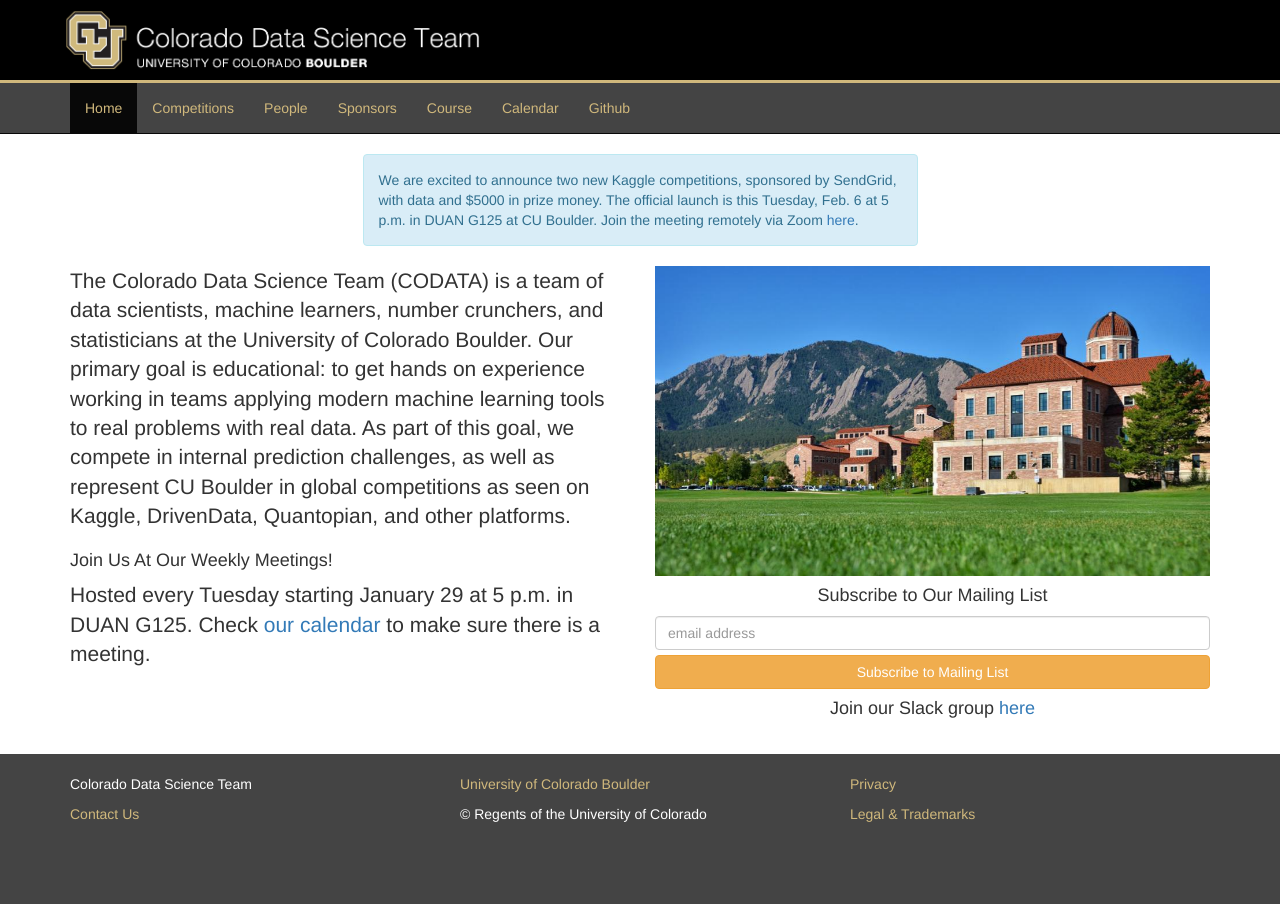
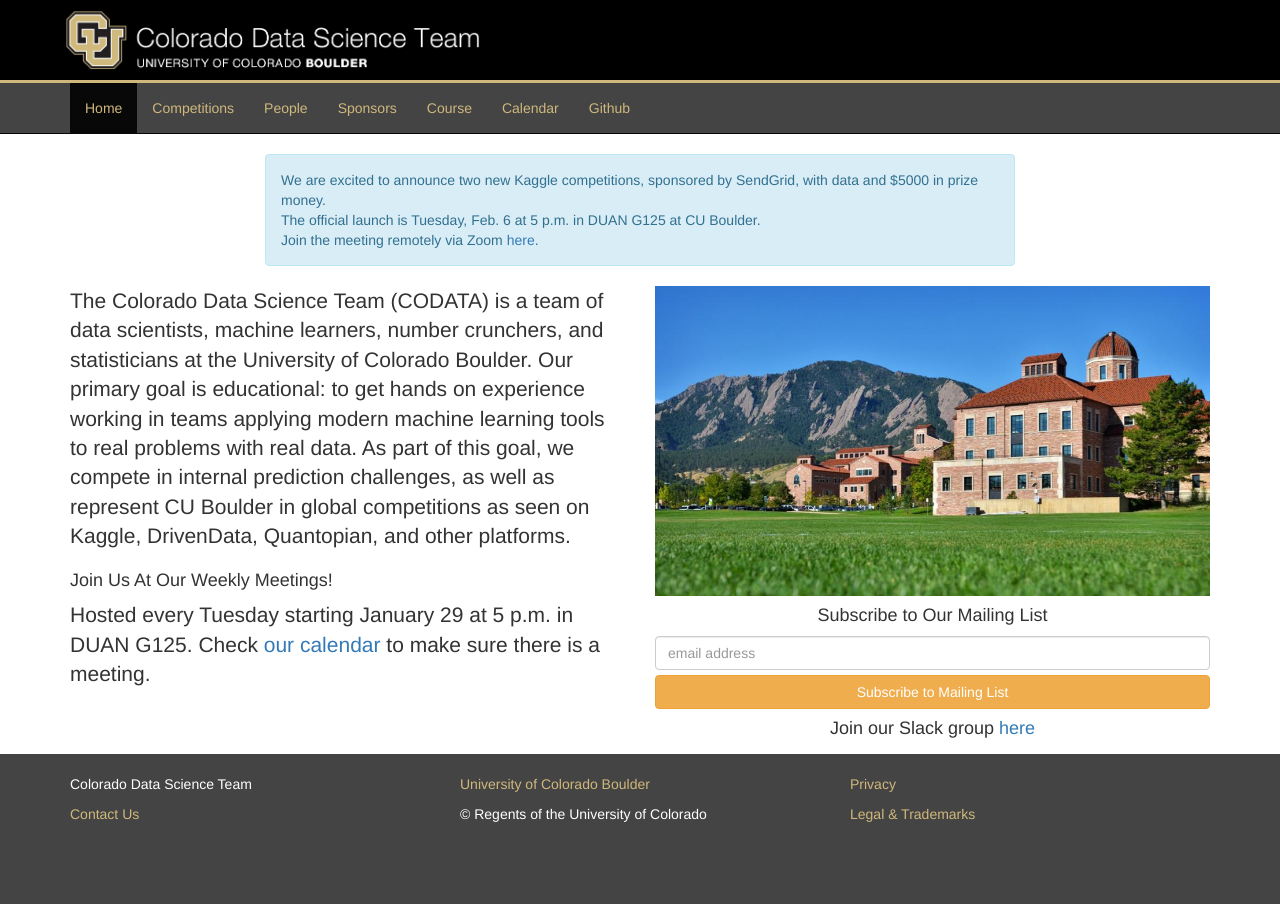
Before and after one commit to CoDataScience/codatascience.github.io, a Jekyll site: the page built from index.html, in a window 1280 px wide. Built offline with Jekyll 4.4.1, drawn with Linux system fonts in a browser that asks for light colours; the list of posts is cut into pages by our own code; comment, search, counter and statistics services are not loaded.

Commit message:
Update SendGrid competition text

```diff
--- a/index.html
+++ b/index.html
@@ -23,9 +23,10 @@
     link: 'http://codata.colorado.edu/notebooks/tutorials/odc_vowpalwabbit_nehal_kamat/'
 ---
 <div class="row">
-  <div class="col-md-6 col-md-offset-3">
+  <div class="col-md-8 col-md-offset-2">
     <div class="alert alert-info" role="alert">
-      We are excited to announce two new Kaggle competitions, sponsored by SendGrid, with data and $5000 in prize money. The official launch is this Tuesday, Feb. 6 at 5 p.m. in DUAN G125 at CU Boulder.
+      We are excited to announce two new Kaggle competitions, sponsored by SendGrid, with data and $5000 in prize money. <br>
+      The official launch is Tuesday, Feb. 6 at 5 p.m. in DUAN G125 at CU Boulder. <br>
       Join the meeting remotely via Zoom <a href="https://cuboulder.zoom.us/j/530847422">here</a>.
     </div>
   </div>
```
